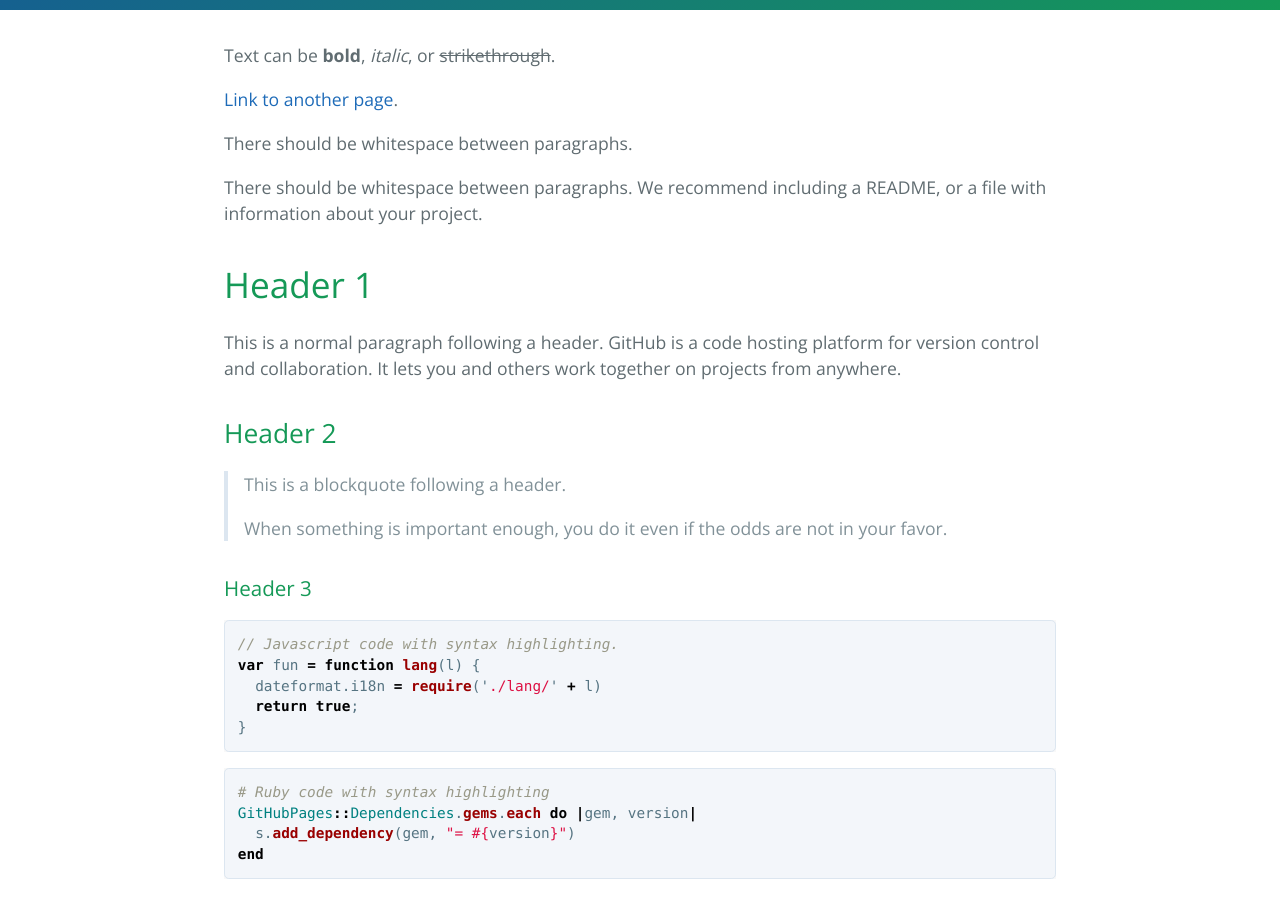
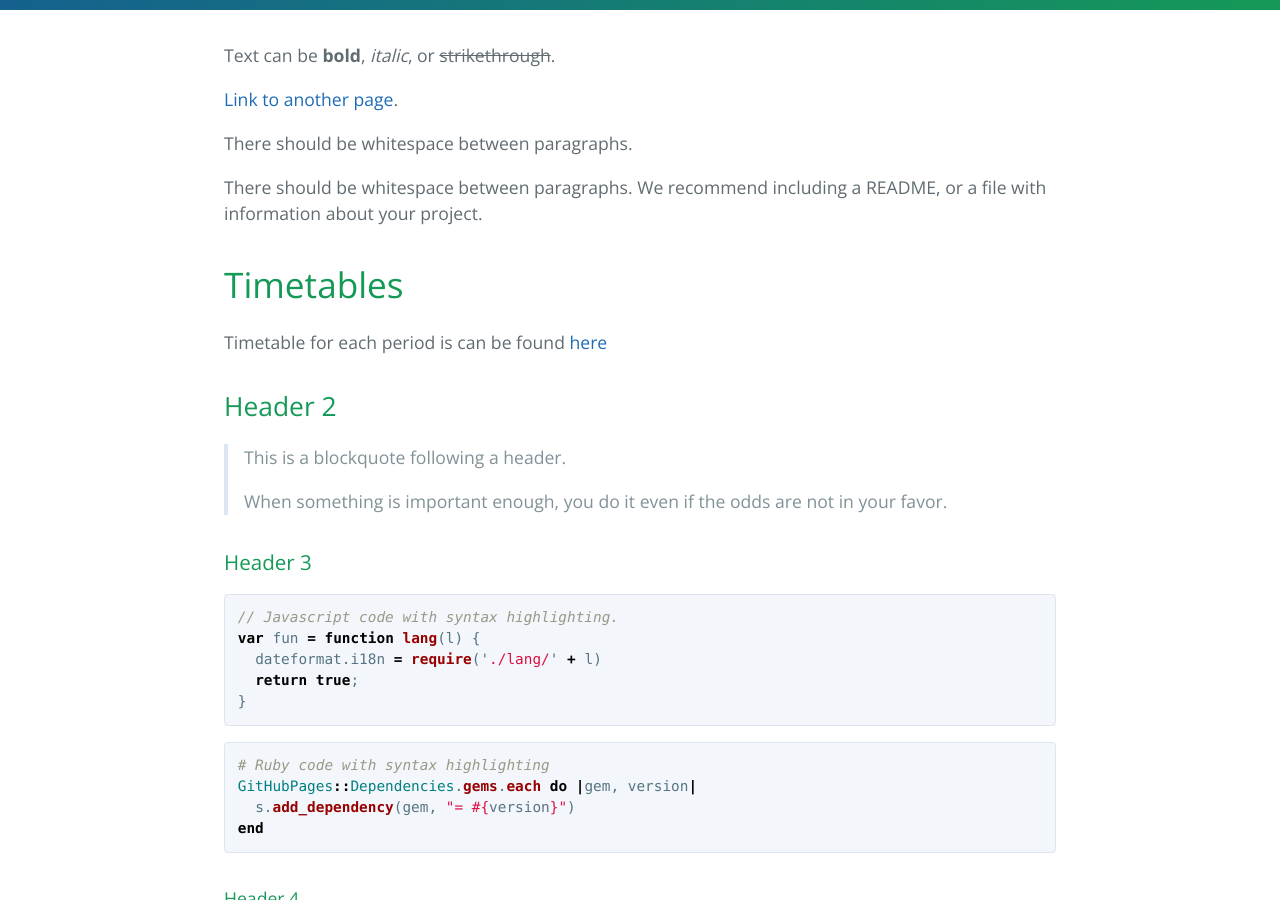
Before and after one commit to rigosk001/rigosk.github.io, a Jekyll site: the page built from index.md, in a window 1280 px wide and 900 px high, scrolled down 373 px. Built offline with Jekyll 4.4.1, drawn with Linux system fonts in a browser that asks for light colours.

Commit message:
Update index.md

```diff
--- a/index.md
+++ b/index.md
@@ -11,9 +11,9 @@ There should be whitespace between paragraphs.
 
 There should be whitespace between paragraphs. We recommend including a README, or a file with information about your project.
 
-# Header 1
+# Timetables
 
-This is a normal paragraph following a header. GitHub is a code hosting platform for version control and collaboration. It lets you and others work together on projects from anywhere.
+Timetable for each period is can be found [here](./timetables.md)
 
 ## Header 2
 
```
